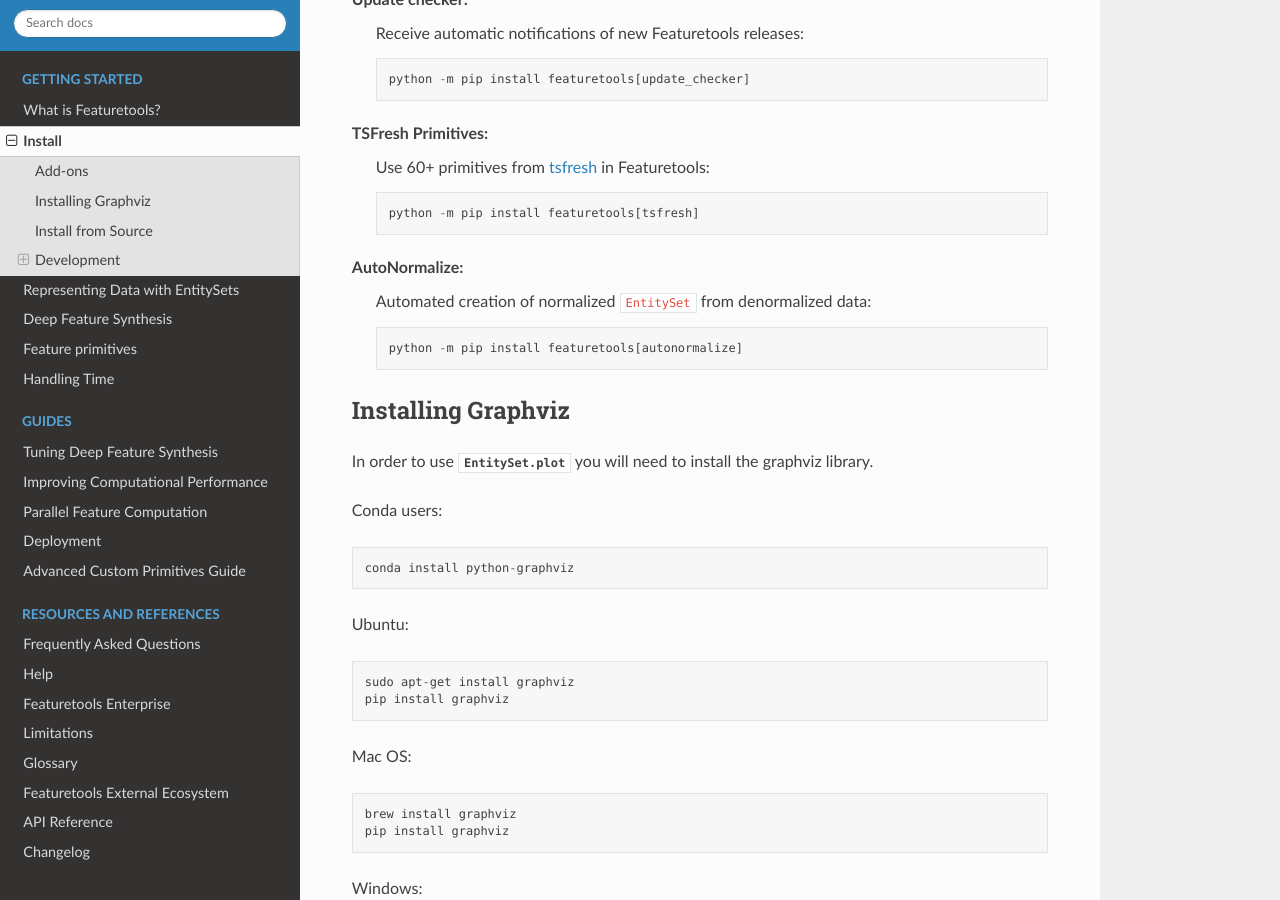
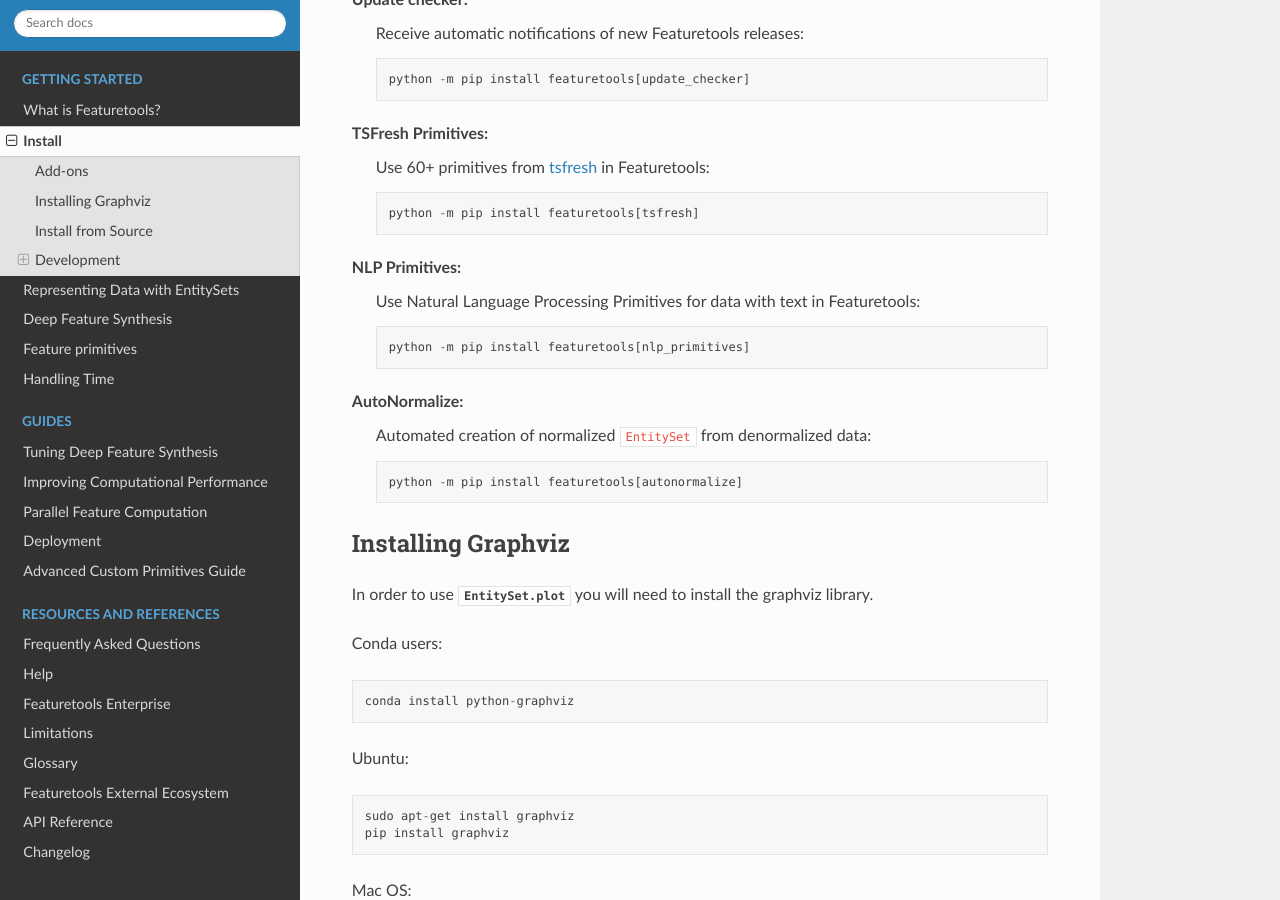
Before and after one commit to alteryx/featuretools, a Sphinx documentation site: the page built from docs/source/getting_started/install.rst, in a window 1280 px wide and 900 px high, scrolled down 594 px. Built offline with Sphinx 7.4.7 and the Read the Docs theme 2.0.0, drawn with Linux system fonts in a browser that asks for light colours; pages that are not in the unit, such as notebooks, are missing from menus.

Commit message:
Adding support for nlp-primitives (#704)
* adds support for nlp-primitives

* Update changelog.rst

* Update setup.py

* adding to install instructions:

* updated dev reqs

* includes API reference including NLP Primitives

```diff
--- a/dev-requirements.txt
+++ b/dev-requirements.txt
@@ -13,4 +13,5 @@
 Sphinx==2.0.1; python_version>'3.4'
 Sphinx==1.8.5; python_version<'3'
 sphinx_rtd_theme==0.4.3
+nlp_primitives>=0.2.2
 autonormalize >= 1.0.0
--- a/docs/source/changelog.rst
+++ b/docs/source/changelog.rst
@@ -9,6 +9,7 @@
         * Added support for stacking multi-output primitives (:pr:`679`)
         * Generate transform features of direct features (:pr:`623`)
         * Added serializing and deserializing from S3 and deserializing from URLs (:pr:`685`)
+        * Added nlp_primitives as an add-on library (:pr:`704`)
         * Added AutoNormalize to Featuretools plugins (:pr:`699`)
         * Added functionality for relative units (month/year) in Timedelta (:pr:`692`)
     * Fixes
@@ -32,9 +33,10 @@
         * Miscellaneous changes (:pr:`672`, :pr:`674`)
 
     Thanks to the following people for contributing to this release:
-    :user:`allisonportis`, :user:`ayushpatidar`, :user:`CJStadler`, :user:`gsheni`, :user:`ctduffy`,
+
+    :user:`ayushpatidar`, :user:`CJStadler`, :user:`gsheni`, :user:`ctduffy`,
     :user:`jeff-hernandez`, :user:`kmax12`, :user:`rwedge`, :user:`zhxt95`,
-    :user:`jeremyliweishih`
+    :user:`jeremyliweishih`, :user:`allisonportis`
 
 **v0.9.1 July 3, 2019**
     * Enhancements
--- a/docs/source/getting_started/install.rst
+++ b/docs/source/getting_started/install.rst
@@ -27,6 +27,11 @@
     Use 60+ primitives from `tsfresh <https://tsfresh.readthedocs.io/en/latest/>`__ in Featuretools::
 
         python -m pip install featuretools[tsfresh]
+
+NLP Primitives:
+    Use Natural Language Processing Primitives for data with text in Featuretools::
+
+        python -m pip install featuretools[nlp_primitives]
 
 AutoNormalize:
     Automated creation of normalized ``EntitySet`` from denormalized data::
--- a/setup.py
+++ b/setup.py
@@ -9,6 +9,7 @@
 extras_require = {
   'tsfresh': ['featuretools-tsfresh-primitives >= 0.1.0'],
   'update_checker': ['featuretools-update-checker >= 1.0.0'],
+  'nlp_primitives': ['nlp-primitives >= 0.2.2'],
   'autonormalize': ['autonormalize >= 1.0.0'],
 }
 extras_require['complete'] = sorted(set(sum(extras_require.values(), [])))
```
Also changed, not shown: docs/source/api_reference.rst (+24 -0 lines), 1 other file.
